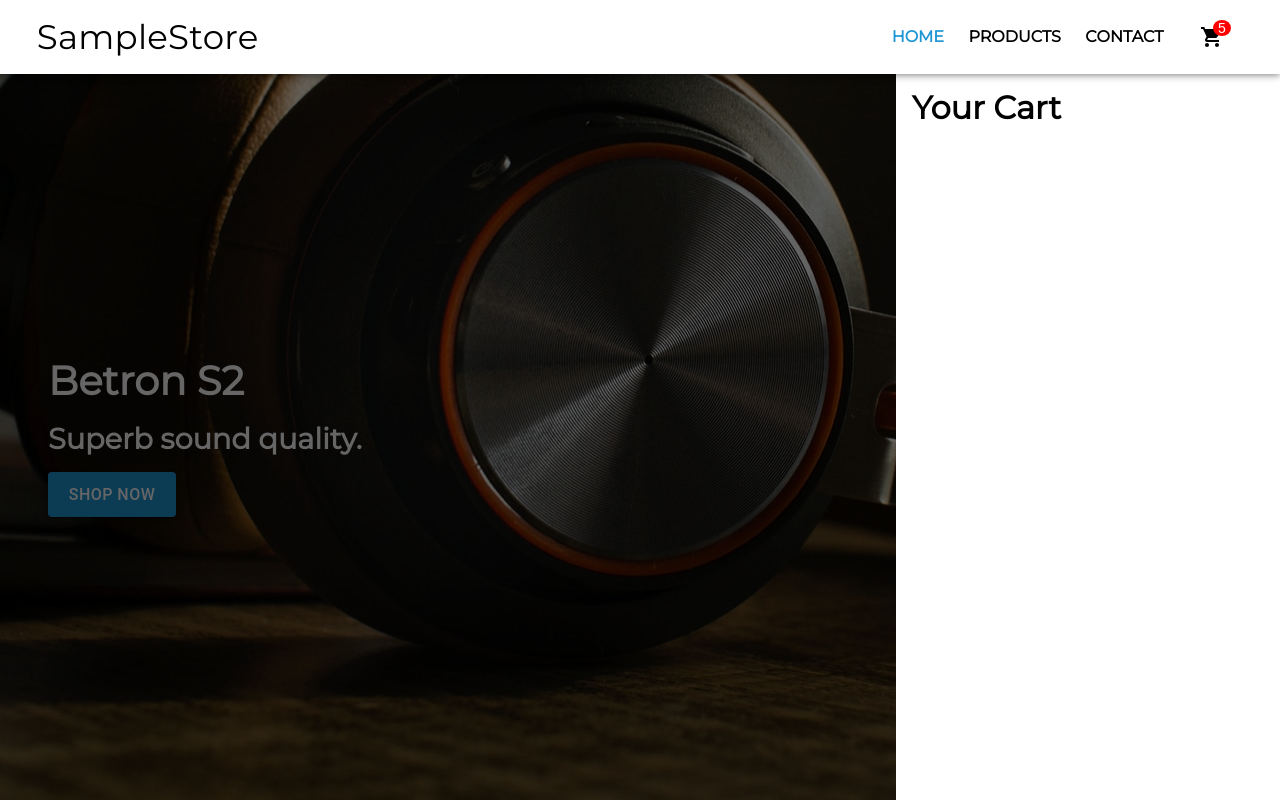
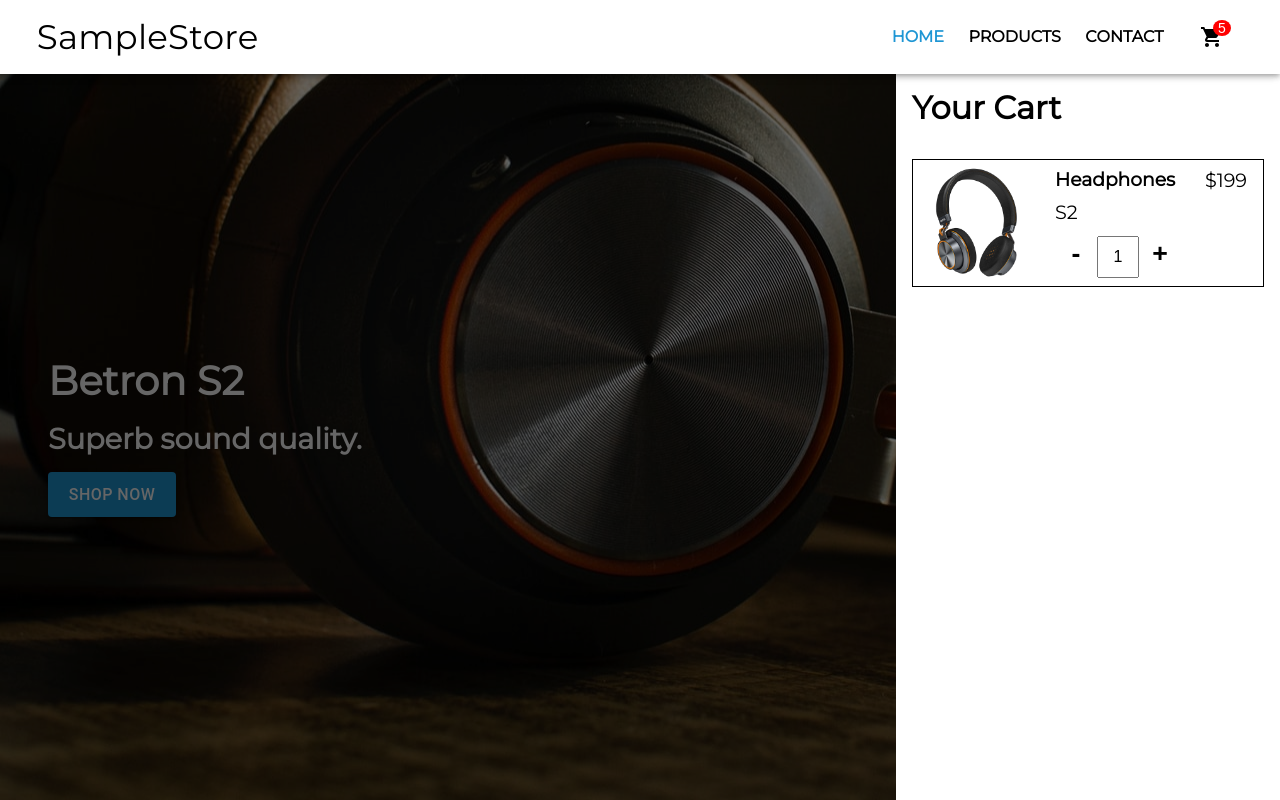
Before and after one commit to Centigrams/shopping-cart, a React (Create React App) app: page / in a window 1280 px wide. Built offline with nearby package versions, Linux system fonts and the light colour scheme.

Commit message:
Setup cart item layout

```diff
--- a/src/Components/Cart/Cart.js
+++ b/src/Components/Cart/Cart.js
@@ -1,4 +1,5 @@
 import React from 'react';
+import CartItem from './CartItem';
 import cartStyles from '../../Styles/Cart.module.css';
 
 /**
@@ -15,6 +16,9 @@
       <div className={cartStyles.cartPanel}>
         <div className={cartStyles.mainCart}>
           <h1>Your Cart</h1>
+          <div className={cartStyles.cartItemHolder}>
+            <CartItem />
+          </div>
         </div>
       </div>
     </div>
--- /dev/null
+++ b/src/Components/Cart/CartItem.js
@@ -0,0 +1,39 @@
+import React from 'react';
+import styles from '../../Styles/CartItem.module.css';
+import BetronS2 from '../../Assets/Images/HeadphonesImages/betronS2.jpg';
+
+// TODO: Remove hardcoded values
+// TODO: Use SVG for plus and minus
+function CartItem() {
+  return (
+    <div className={styles.cartItem}>
+      <div>
+        <img
+          src={BetronS2}
+          alt="betrons2"
+          className={styles.itemImage}
+        />
+      </div>
+      <div className={styles.itemRightPanel}>
+        <div className={styles.itemRightPanelTop}>
+          <h3>Headphones</h3>
+          <p>$199</p>
+        </div>
+        <div>
+          <p>S2</p>
+        </div>
+        <div>
+          <button type="button" className={styles.addAndSubtractButton}>
+            <h1>-</h1>
+          </button>
+          <input type="text" className={styles.numberOfItemsInputField} value="1" />
+          <button type="button" className={styles.addAndSubtractButton}>
+            <h1>+</h1>
+          </button>
+        </div>
+      </div>
+    </div>
+  );
+}
+
+export default CartItem;
--- a/src/Styles/Cart.module.css
+++ b/src/Styles/Cart.module.css
@@ -19,5 +19,8 @@
 .mainCart {
     margin: 5.5rem 1rem 0 1rem;
     height: 100%;
-    width: 100%;
 }
+
+.cartItemHolder {
+    margin-top: 2rem;
+}
--- /dev/null
+++ b/src/Styles/CartItem.module.css
@@ -0,0 +1,38 @@
+.cartItem {
+    border: 1px solid black;
+    height: 8rem;
+    width: 100%;
+    display: flex;
+}
+
+.itemImage {
+    height: 100%;
+}
+
+.itemRightPanel {
+    margin: 0.5rem 1rem 0.5rem 1rem;
+    width: 100%;
+    height: 100%;
+}
+
+.itemRightPanelTop {
+    display: flex;
+    align-content: center;
+    justify-content: space-between;
+    width: 100%;
+}
+
+.addAndSubtractButton {
+    width: 2.625rem;
+    height: 2.625rem;
+    background: transparent;
+    border: none;
+    align-items: center;
+}
+
+.numberOfItemsInputField {
+    height: 2.625rem;
+    width: 2.625rem;
+    text-align: center;
+    font-size: 1rem;
+}
```
